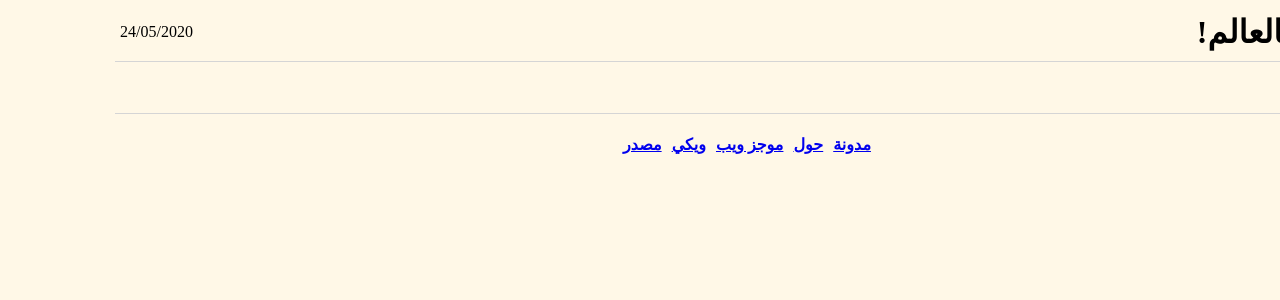
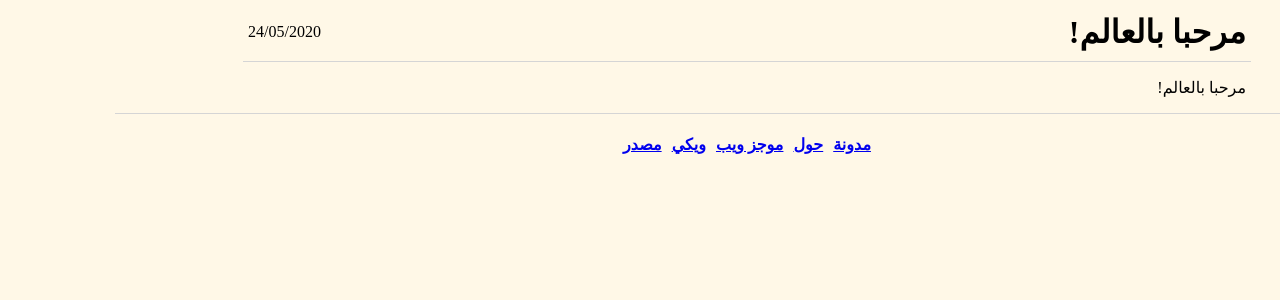
Before and after one commit to abdnh/abdnh.github.io, a Jekyll site: the page built from _posts/2020-05-24-hello-world.md, in a window 1280 px wide. Shown: the top 300 px of the page. Built offline with Jekyll 4.4.1, drawn with Linux system fonts in a browser that asks for light colours.

Commit message:
Center text and limit line width

```diff
--- a/_layouts/post.html
+++ b/_layouts/post.html
@@ -1,6 +1,8 @@
 ---
 layout: default
 ---
+
+<div class="post">
 	<header class="post-header">
 		{% if page.categories contains "books" %}
 		<h1>كتاب: {{ page.title }}</h1>
@@ -18,7 +20,7 @@ layout: default
 			{% endif %}
 		</div>
 	</header>
-<article class="post">
+	<article>
 		{{ content }}
 		{% if page.changes %}
 			<footer id="list-of-changes">
@@ -33,3 +35,4 @@ layout: default
 			</footer>
 		{% endif %}
 	</article>
+</div>
--- a/css/main.css
+++ b/css/main.css
@@ -115,3 +115,14 @@ a {
 #list-of-changes:target {
     background-color: var(--highlight-color);
 }
+
+.post {
+    margin: 5px auto;
+    width: 1008px;
+}
+
+@media screen and (max-width: 1023px) {
+    .post {
+		width: auto;
+	}
+}
```
Lines whose indentation alone changed are shown as unchanged.
